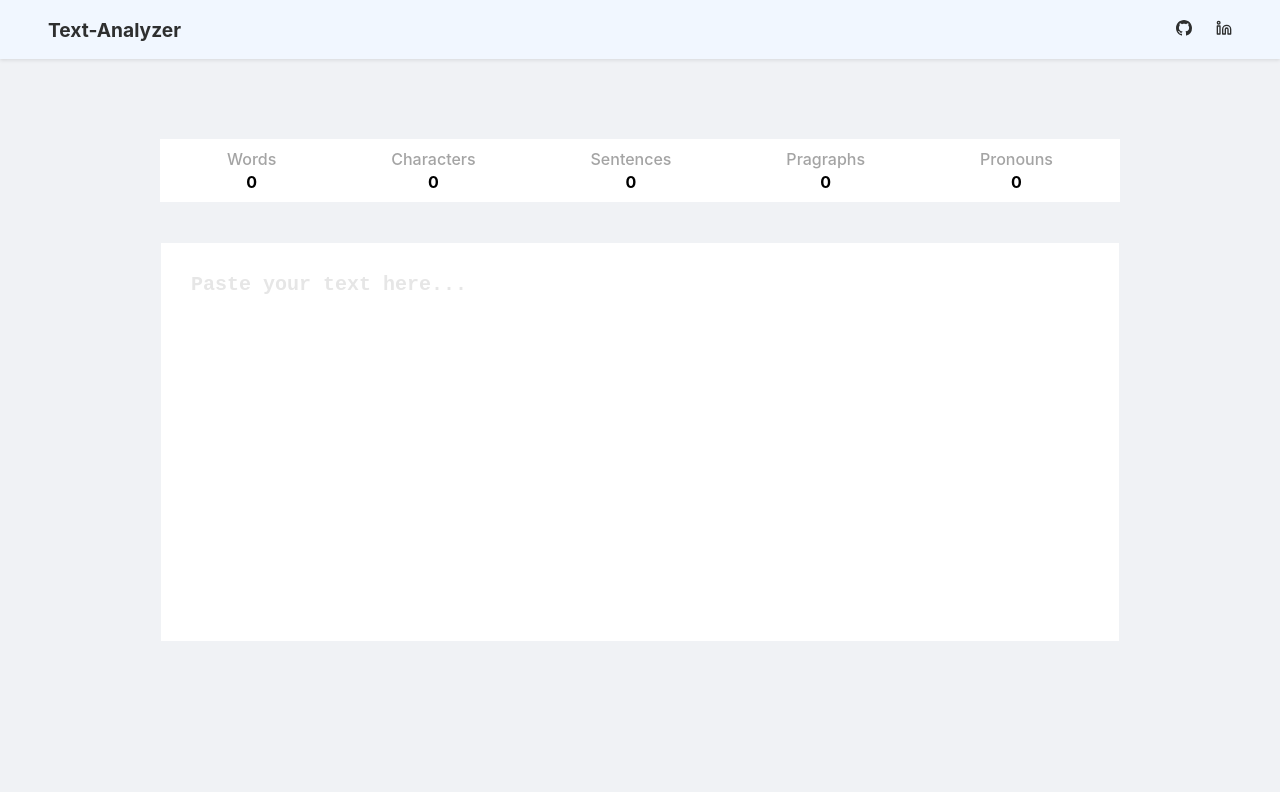
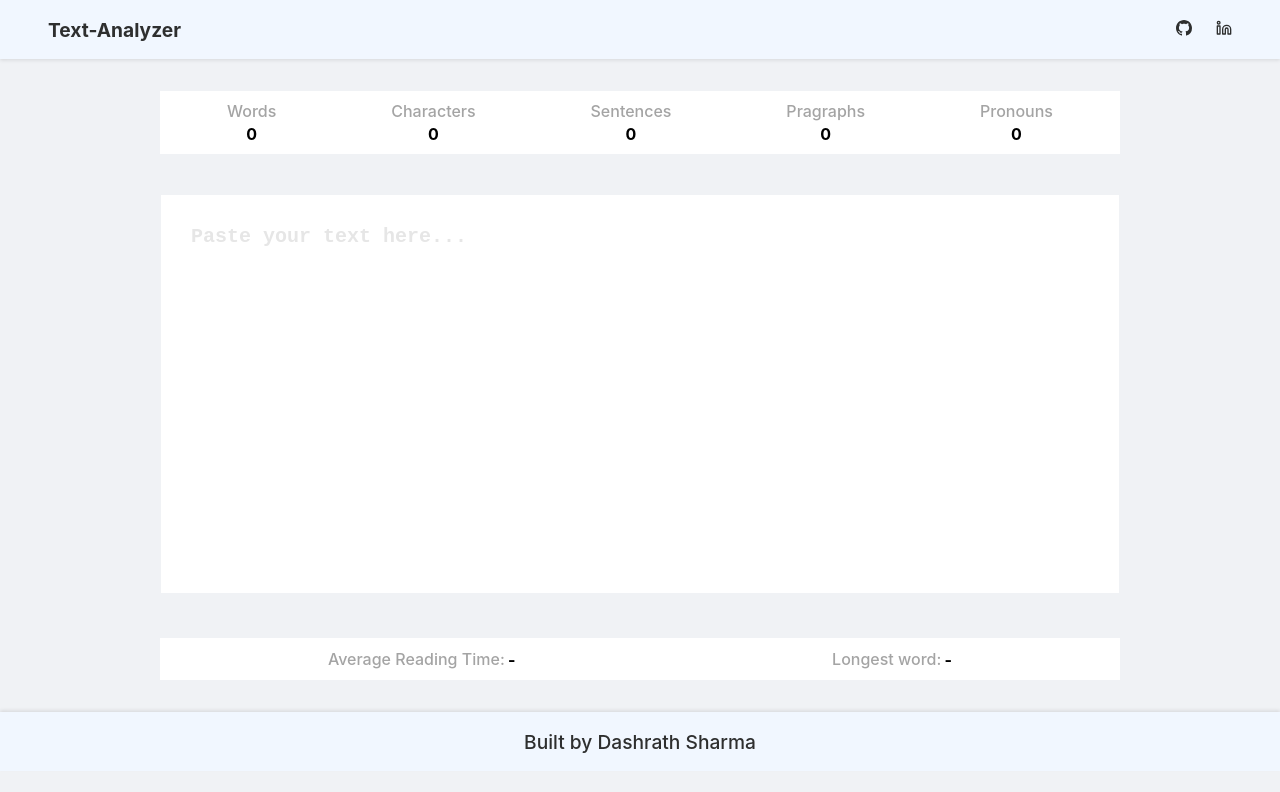
Before and after one commit to Dashrath-Sharma/text-analyzer, a React (Create React App) app: page / in a window 1280 px wide. Shown: the top 792 px of the page. Built offline with nearby package versions, Linux system fonts and the light colour scheme.

Commit message:
UI Complete

```diff
--- a/src/App.js
+++ b/src/App.js
@@ -1,5 +1,7 @@
 import "./App.css";
+import Container from "./UI/Container";
 import DisplayCounters from "./UI/DisplayCounters";
+import Footer from "./UI/Footer";
 import Header from "./UI/Header";
 import WritingArea from "./UI/WritingArea";
 
@@ -9,6 +11,8 @@ function App() {
       <Header />
       <DisplayCounters />
       <WritingArea />
+      <Container />
+      <Footer />
     </div>
   );
 }
--- /dev/null
+++ b/src/UI/Container.js
@@ -0,0 +1,22 @@
+import styled from "styled-components";
+import ReadTimeNLongestWord from "./ReadTimeNLongestWord";
+
+const Container1 = styled.div`
+  background: #fff;
+  margin-bottom: 2em;
+  margin-left: auto;
+  margin-right: auto;
+  width: 75%;
+  padding: 0.6em;
+  display: flex;
+  justify-content: space-around;
+`;
+
+export default function Container(){
+return(
+  <Container1>
+    <ReadTimeNLongestWord title="Average Reading Time" value="" />
+    <ReadTimeNLongestWord title="Longest word" value="" />
+  </Container1>
+)
+}
--- a/src/UI/DisplayCounters.js
+++ b/src/UI/DisplayCounters.js
@@ -3,7 +3,7 @@ import Specs from "./Specs";
 
 const Container = styled.div`
   background: #fff;
-  margin-top: 5em;
+  margin-top: 2em;
   margin-left: auto;
   margin-right: auto;
   width: 75%;
--- /dev/null
+++ b/src/UI/Footer.js
@@ -0,0 +1,25 @@
+import styled from "styled-components";
+
+const StyledFooter = styled.div`
+  padding: 1.1em 3em;
+  background: #f1f7ff;
+  color: #2e2f2f;
+  display: flex;
+  justify-content: center;
+  align-items: center;
+  box-shadow: 0 -0.3px 0.9px rgba(0, 0, 0, 0.1),
+    0 -1.6px 3.6px rgba(0, 0, 0, 0.1);
+`;
+
+const StyledAuthor = styled.div`
+  font-size: 1.2em;
+  font-weight: 500;
+`;
+
+export default function Footer() {
+  return (
+    <StyledFooter>
+      <StyledAuthor>Built by Dashrath Sharma</StyledAuthor>
+    </StyledFooter>
+  );
+}
--- a/src/UI/ReadTimeNLongestWord.js
+++ b/src/UI/ReadTimeNLongestWord.js
@@ -1,5 +1,31 @@
-export default function ReadTimeNLongestWord(){
-    return(
-        <div></div>
-    )
+import styled from "styled-components";
+
+const Container2 = styled.div`
+    display:flex;
+    align-items:center;
+`;
+
+const Title = styled.p`
+  margin: 0;
+  margin-right:.2em;
+  font-weight: 500;
+  color: #a4a4a4;
+  display:flex;
+  align-items:center;
+`;
+const Value = styled.p`
+  margin: 0;
+  margin-top: 0.2em;
+  font-weight: bold;
+  display:flex;
+  align-items:center;
+`;
+
+export default function ReadTimeNLongestWord({ title, value }) {
+  return (
+    <Container2>
+      <Title>{title}:</Title>
+      <Value> - {value}</Value>
+    </Container2>
+  );
 }
```
Also changed, not shown: src/UI/LongestWord.js (deleted), src/UI/ReadTime.js (deleted).
